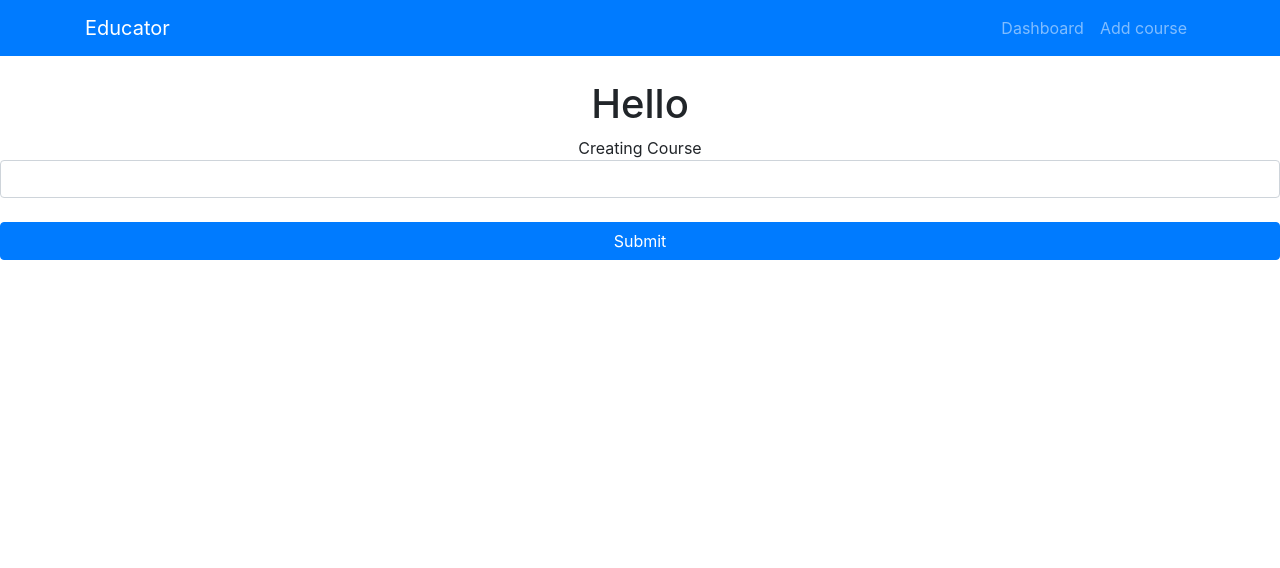
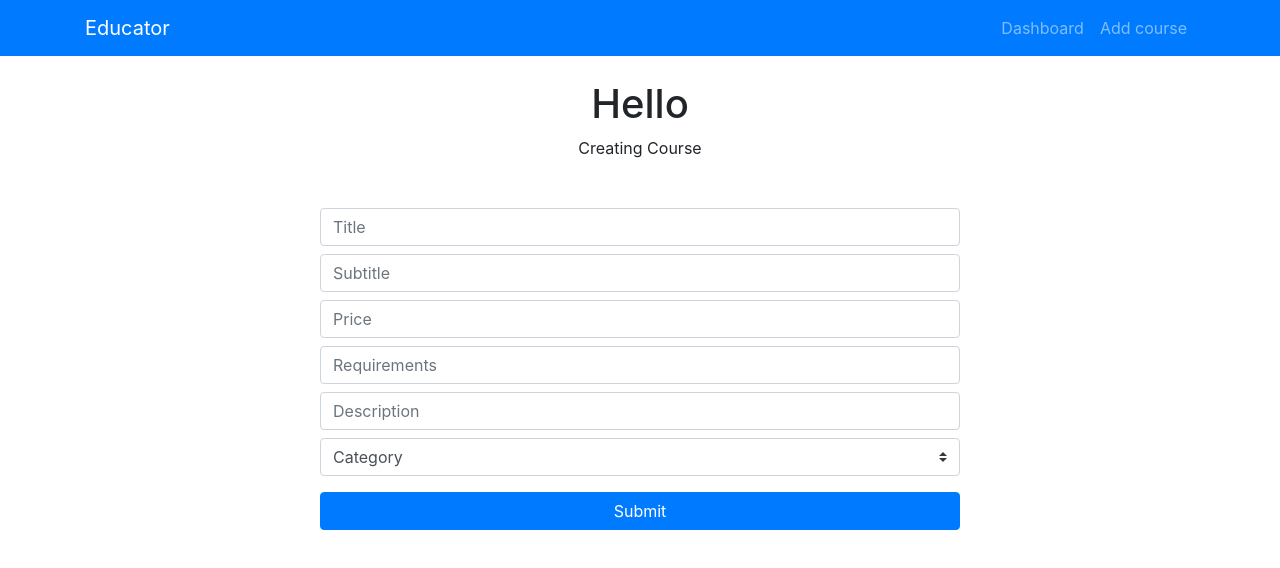
Before and after one commit to ITEducator/react-educator, a React (Create React App) app: page /addCourse in a window 1280 px wide. Shown: the top 568 px of the page. Built offline with nearby package versions, Linux system fonts and the light colour scheme.

Commit message:
[RMS-2] Create page course

```diff
--- a/src/components/Course/AddCourse.js
+++ b/src/components/Course/AddCourse.js
@@ -9,7 +9,12 @@ class AddCourse extends Component {
 
     this.state = {
       id: "",
-      text: "",
+      title: "",
+      subtitle: "",
+      price: "",
+      requirements: "",
+      description: "",
+      category: "",
     };
 
     this.onChange = this.onChange.bind(this);
@@ -24,7 +29,12 @@ class AddCourse extends Component {
     e.preventDefault();
     const newCourse = {
       id: this.state.id,
-      text: this.state.text,
+      title: this.state.title,
+      subtitle: this.state.subtitle,
+      price: this.state.price,
+      requirements: this.state.requirements,
+      description: this.state.description,
+      category: this.state.category,
     };
 
     this.props.createCourse(newCourse, this.props.history);
@@ -32,21 +42,62 @@ class AddCourse extends Component {
 
   render() {
     return (
-      <div>
+      <div className="justify-content-center">
+        <div className="w-50 mx-auto">
           Creating Course
           <form onSubmit={this.onSubmit}>
             <input
               type="text"
-            className="form-control"
-            name="text"
-            value={this.state.text}
+              className="form-control mt-5"
+              name="title"
+              placeholder="Title"
+              value={this.state.title}
               onChange={this.onChange}
             />
             <input
+              type="text"
+              className="form-control mt-2"
+              name="subtitle"
+              placeholder="Subtitle"
+              value={this.state.subtitle}
+              onChange={this.onChange}
+            />
+            <input
+              type="text"
+              className="form-control mt-2"
+              name="price"
+              placeholder="Price"
+              value={this.state.price}
+              onChange={this.onChange}
+            />
+            <input
+              type="text"
+              className="form-control mt-2"
+              name="requirements"
+              placeholder="Requirements"
+              value={this.state.requirements}
+              onChange={this.onChange}
+            />
+            <input
+              type="text"
+              className="form-control mt-2"
+              name="description"
+              placeholder="Description"
+              value={this.state.description}
+              onChange={this.onChange}
+            />
+            <select name="category" className="custom-select mt-2">
+              <option defaultValue>Category</option>
+              <option value="be">Back-End</option>
+              <option value="fe">Front-End</option>
+              <option value="ai">AI</option>
+            </select>
+            <input
               type="submit"
-            className="btn btn-primary btn-block mt-4"
+              className="btn btn-primary btn-block mt-3"
             ></input>
           </form>
+        </div>
       </div>
     );
   }
```
Lines whose indentation alone changed are shown as unchanged.
